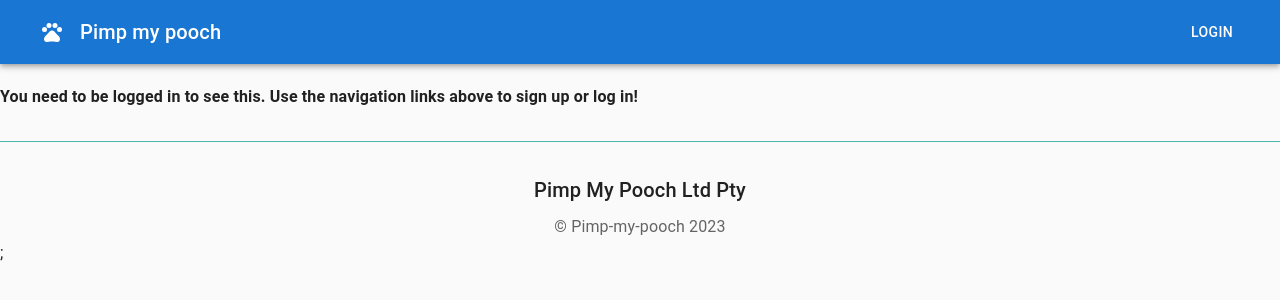
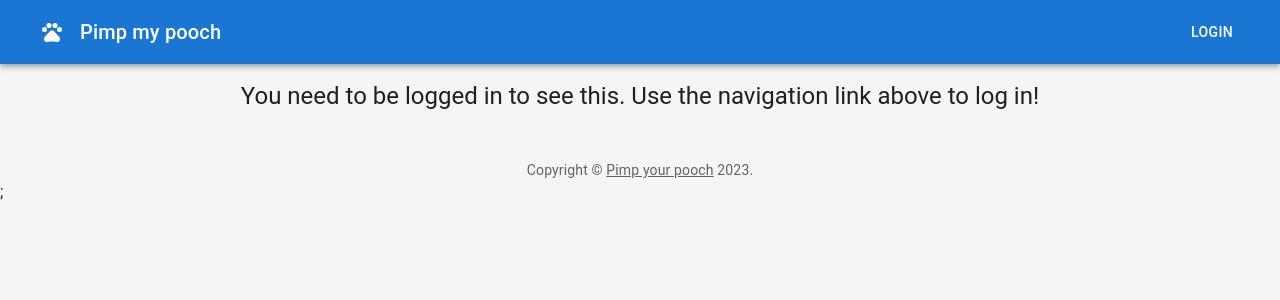
Before and after one commit to allentpogi/pimp-your-pooch, a React (Create React App) app in the folder client/: page /me in a window 1280 px wide. Shown: the top 300 px of the page. Built offline with nearby package versions, Linux system fonts and the light colour scheme; no server answers.

Commit message:
refactoring code and adding styles. i think app meets mvp

```diff
--- a/client/src/App.js
+++ b/client/src/App.js
@@ -7,6 +7,7 @@ import {
 } from "@apollo/client";
 import { setContext } from "@apollo/client/link/context";
 import { BrowserRouter as Router, Routes, Route } from "react-router-dom";
+import { CssBaseline, Box } from "@mui/material";
 
 import Home from "./pages/Home";
 import Pet from "./pages/Pet";
@@ -45,6 +46,19 @@ export default function App() {
   }, []);
 
   return (
+    <Box
+      component="main"
+      sx={{
+        backgroundColor: (theme) =>
+          theme.palette.mode === "light"
+            ? theme.palette.grey[100]
+            : theme.palette.grey[900],
+        flexGrow: 1,
+        height: "100vh",
+        overflow: "auto",
+      }}
+    >
+      <CssBaseline />
       <ApolloProvider client={client}>
         <Router>
           <div>
@@ -64,5 +78,6 @@ export default function App() {
           </div>
         </Router>
       </ApolloProvider>
+    </Box>
   );
 }
--- a/client/src/components/Footer/index.js
+++ b/client/src/components/Footer/index.js
@@ -1,41 +1,31 @@
 import React from "react";
-import { CssBaseline, Link, Typography } from "@mui/material";
-import { makeStyles } from "tss-react/mui";
+import { Box, CssBaseline, Link, Typography } from "@mui/material";
 
-const useStyles = makeStyles()(() => ({
-  footer: {
-    borderTop: "groove thin #4db6ac",
-    // borderStyle: "solid",
-    // position: "fixed",
-    bottom: 0,
-    width: "100%",
-    height: "100px",
-    display: "flex",
-    flexDirection: "column",
-    justifyContent: "flex-end",
-    alignItems: "center",
-    marginTop: "2rem",
-  },
-}));
+function Copyright(props) {
+  return (
+    <Typography
+      variant="body2"
+      color="text.secondary"
+      align="center"
+      {...props}
+    >
+      {"Copyright © "}
+      <Link color="inherit" href="/">
+        Pimp your pooch
+      </Link>{" "}
+      {new Date().getFullYear()}
+      {"."}
+    </Typography>
+  );
+}
 
 const Footer = () => {
-  const { classes } = useStyles();
   return (
     <>
       <CssBaseline />
-      <footer className={classes.footer}>
-        <Typography variant="h6" align="center" gutterBottom>
-          Pimp My Pooch Ltd Pty
-        </Typography>
-        <Typography
-          variant="subtitle1"
-          align="center"
-          color="text.secondary"
-          component="p"
-        >
-          &copy; Pimp-my-pooch 2023
-        </Typography>
-      </footer>
+      <Box>
+        <Copyright sx={{ pt: 4 }} />
+      </Box>
     </>
   );
 };
--- a/client/src/components/Header/index.js
+++ b/client/src/components/Header/index.js
@@ -12,7 +12,7 @@ import {
 } from "@mui/material";
 import { Pets } from "@mui/icons-material";
 import { makeStyles } from "tss-react/mui";
-import Login from "../../pages/Login";
+import Login from "../Login";
 
 const useStyles = makeStyles()(() => ({
   navTitle: {
--- a/client/src/pages/Login.js
+++ b/client/src/components/Login/index.js
@@ -1,8 +1,8 @@
 import React, { useState } from "react";
 import { useMutation } from "@apollo/client";
-import { LOGIN_USER } from "../utils/mutations";
+import { LOGIN_USER } from "../../utils/mutations";
 
-import Auth from "../utils/auth";
+import Auth from "../../utils/auth";
 import LockRoundedIcon from "@mui/icons-material/LockRounded";
 import Avatar from "@mui/material/Avatar";
 
@@ -16,13 +16,6 @@ import {
   Paper,
   Typography,
 } from "@mui/material";
-import { makeStyles } from "tss-react/mui";
-
-const useStyles = makeStyles((theme) => ({
-  drawerContent: {
-    padding: theme.spacing(2),
-  },
-}));
 
 const Login = ({ isOpen, onClose }) => {
   const [formState, setFormState] = useState({ username: "", password: "" });
@@ -50,7 +43,6 @@ const Login = ({ isOpen, onClose }) => {
     }
   };
 
-  const classes = useStyles();
   return (
     <>
       <CssBaseline />
@@ -74,39 +66,62 @@ const Login = ({ isOpen, onClose }) => {
               </Avatar>
               <Typography variant="h5">Login</Typography>
             </Box>
-
-            <Box className={classes.drawerContent}>
-              <FormControl>
+            <Box
+              sx={{
+                marginTop: "1.5rem",
+              }}
+            >
+              <FormControl
+                sx={{
+                  "& .MuiTextField-root": { m: 1, width: "25ch" },
+                }}
+              >
                 <TextField
+                  required
                   label="Username"
                   name="username"
                   value={formState.username}
                   onChange={handleChange}
-                  fullWidth
                 />
                 <TextField
+                  required
                   label="Password"
                   type="password"
                   name="password"
                   value={formState.password}
                   onChange={handleChange}
-                  fullWidth
                 />
-
-                <Button variant="contained" color="secondary" onClick={onClose}>
+                <Box
+                  sx={{
+                    display: "flex",
+                    gap: "0.25rem",
+                    m: 1,
+                    justifyContent: "right",
+                  }}
+                >
+                  <Button
+                    variant="outlined"
+                    color="secondary"
+                    size="small"
+                    align="center"
+                    onClick={onClose}
+                  >
                     Cancel
                   </Button>
                   <Button
                     variant="contained"
                     color="primary"
+                    size="small"
+                    align="center"
                     onClick={handleFormSubmit}
                   >
                     Submit
                   </Button>
+                </Box>
               </FormControl>
-              {error && <div>{error.message}</div>}
             </Box>
           </Box>
+          {error && <Typography>{error.message}</Typography>}
         </Paper>
       </Drawer>
     </>
--- a/client/src/pages/Signup.js
+++ b/client/src/components/SignUp/index.js
@@ -1,9 +1,9 @@
 import React, { useState } from "react";
 
 import { useMutation } from "@apollo/client";
-import { ADD_USER } from "../utils/mutations";
+import { ADD_USER } from "../../utils/mutations";
 
-import Auth from "../utils/auth";
+import Auth from "../../utils/auth";
 import PersonAddRoundedIcon from "@mui/icons-material/PersonAddRounded";
 import Avatar from "@mui/material/Avatar";
 
@@ -144,9 +144,8 @@ const Signup = ({ isOpen, onClose }) => {
                 </Box>
               </FormControl>
             </Box>
-
-            {error && <div>{error.message}</div>}
           </Box>
+          {error && <Typography>{error.message}</Typography>}
         </Paper>
       </Drawer>
     </>
--- a/client/src/pages/Home.js
+++ b/client/src/pages/Home.js
@@ -15,7 +15,7 @@ import Image from "../assets/img/hero-image.png";
 import Image2 from "../assets/img/dog-grooming.jpg";
 import Image3 from "../assets/img/dog-boarding.jpg";
 import Image4 from "../assets/img/dog-day-care.jpg";
-import Signup from "./Signup";
+import Signup from "../components/SignUp";
 
 const useStyles = makeStyles()(() => ({
   container: {
@@ -28,23 +28,6 @@ const useStyles = makeStyles()(() => ({
     height: "100%",
     width: "100%",
     minHeight: "55vh",
-    // minWidth: "100vh",
-  },
-  cardGrid: {
-    padding: "20px 0",
-  },
-  card: {
-    height: "100%",
-    display: "flex",
-    flexDirection: "column",
-  },
-  cardMedia: {
-    paddingTop: "56.25%",
-    // Height: "200px",
-    // width: "100%",
-  },
-  cardContent: {
-    flexGrow: 1,
   },
 }));
 
@@ -103,21 +86,19 @@ const Home = () => {
           </Box>
         </Container>
       </Box>
-      <Container className={classes.cardGrid} maxWidth="md">
-        <Grid container spacing={4}>
+      <Container sx={{ padding: "20px 0" }} maxWidth="md">
+        <Grid justifyContent="center" container spacing={4}>
           {cardData.map((card, index) => (
             <Grid item key={index} xs={12} sm={6} md={4}>
-              <Card className={classes.card}>
+              <Card>
                 <CardMedia
-                  className={classes.cardMedia}
+                  sx={{ paddingTop: "56.25%" }}
                   image={card.image}
                   title={card.title}
                   alt={card.alt}
                 />
-                <CardContent className={classes.cardContent}>
-                  <Typography variant="h5" gutterBottom>
-                    {card.title}
-                  </Typography>
+                <CardContent sx={{ display: "flex", justifyContent: "center" }}>
+                  <Typography variant="h5">{card.title}</Typography>
                 </CardContent>
               </Card>
             </Grid>
--- a/client/src/pages/Mypack.js
+++ b/client/src/pages/Mypack.js
@@ -1,26 +1,17 @@
 import React, { useState, useEffect } from "react";
 import { useQuery } from "@apollo/client";
 import { Box, Container, CssBaseline, Typography } from "@mui/material";
-import { makeStyles } from "tss-react/mui";
 import Diversity1RoundedIcon from "@mui/icons-material/Diversity1Rounded";
 import Avatar from "@mui/material/Avatar";
 
-// import PetForm from "../components/PetForm";
 import PetList from "../components/PetList";
 
 import { QUERY_ME } from "../utils/queries";
 
-import Auth from "../utils/auth";
-
 const MyPack = () => {
-  // const { username: userParam } = useParams();
-  // console.log("userParam", userParam);
-
   const { loading, data } = useQuery(QUERY_ME, {});
 
   const user = data?.me || {};
-  console.log("user", user);
-  console.log("data", data);
 
   const [petList, setPetList] = useState([]);
   console.log("mypack", petList);
@@ -32,10 +23,6 @@ const MyPack = () => {
   }, [user.pets]);
 
   console.log({ user });
-  // navigate to personal profile page if username is yours
-  // if (Auth.loggedIn() && Auth.getProfile().data.username === userParam) {
-  //   return <Navigate to="/me" />;
-  // }
 
   if (loading) {
     return <div>Loading...</div>;
@@ -43,16 +30,16 @@ const MyPack = () => {
 
   if (!user?.username) {
     return (
-      <h4>
-        You need to be logged in to see this. Use the navigation links above to
-        sign up or log in!
-      </h4>
+      <Box sx={{ display: "flex", justifyContent: "center", margin: 2 }}>
+        <Typography variant="h5">
+          You need to be logged in to see this. Use the navigation link above to
+          log in!
+        </Typography>
+      </Box>
     );
   }
 
-  // Callback function to handle pet removal
   const handlePetRemoval = (petId) => {
-    // Filter out the removed pet from the list
     const updatedPets = petList.filter((pet) => pet._id !== petId);
     setPetList(updatedPets);
   };
--- a/client/src/pages/Pet.js
+++ b/client/src/pages/Pet.js
@@ -2,7 +2,6 @@ import React, { useState, useEffect } from "react";
 import { useParams, useNavigate } from "react-router-dom";
 import { useQuery } from "@apollo/client";
 import { QUERY_SINGLE_PET } from "../utils/queries";
-import formatDate from "../utils/formatdate";
 import BookingForm from "../components/BookingForm";
 import PetInfo from "../components/PetInfo/";
 import BookingList from "../components/BookingList";
@@ -10,14 +9,10 @@ import BookingList from "../components/BookingList";
 import {
   Box,
   Button,
-  Card,
-  CardContent,
-  CardMedia,
   Container,
   CssBaseline,
   Grid,
   Paper,
-  Typography,
 } from "@mui/material";
 
 const Pet = () => {
@@ -34,7 +29,7 @@ const Pet = () => {
 
   console.log("loading", loading);
   // console.log("originaldata", data?.pet || {});
-  const [dataLoaded, setDataLoaded] = useState(loading);
+
   console.log("data after usequery", data);
 
   useEffect(() => {
```
Lines whose indentation alone changed are shown as unchanged.
